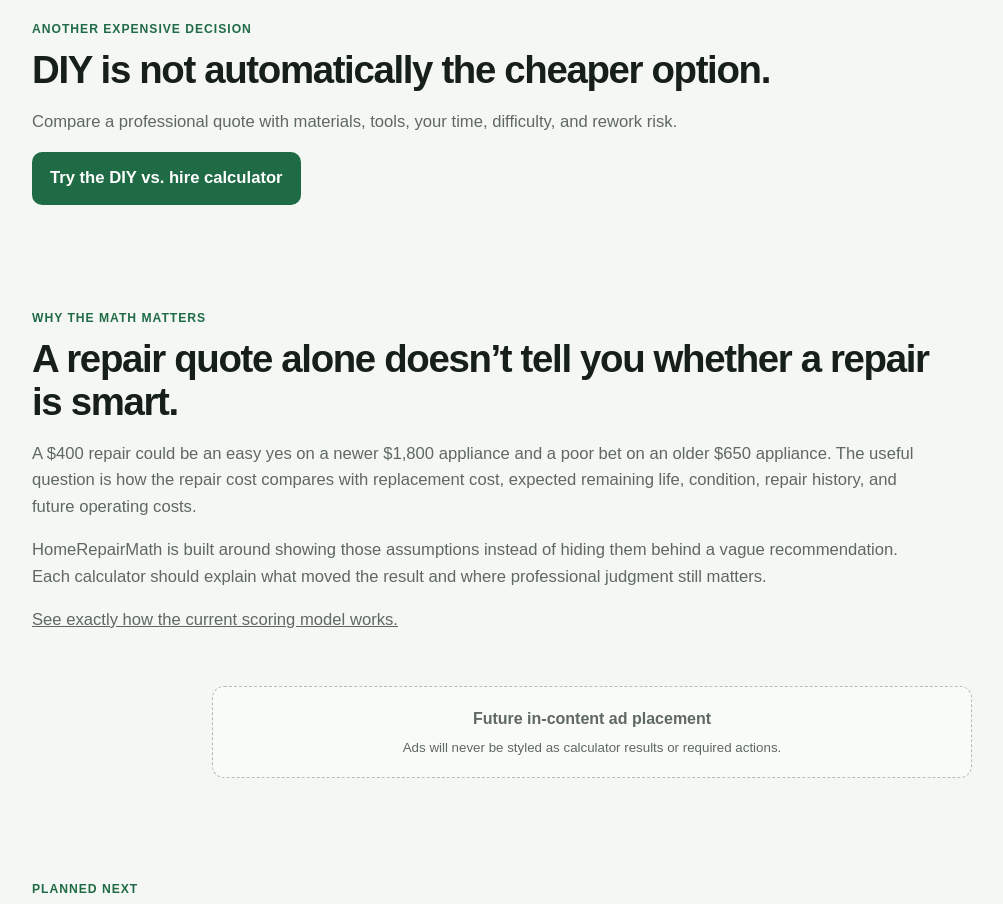
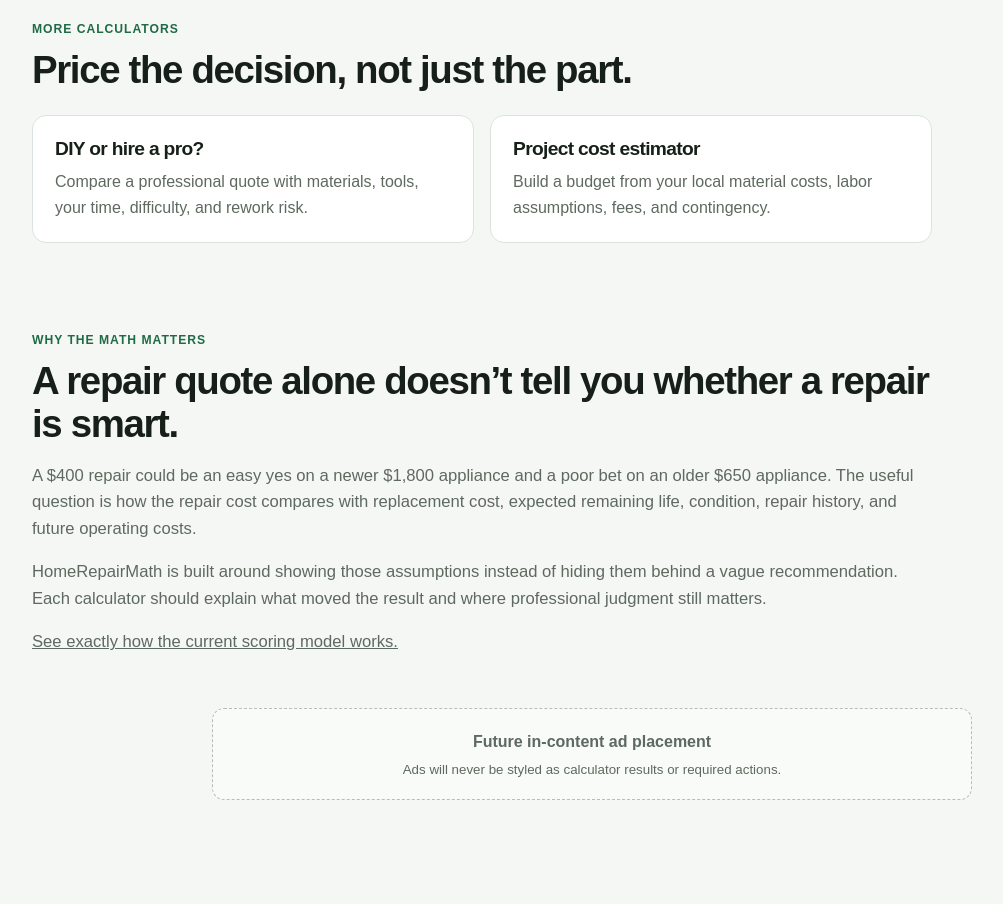
Before and after one commit to alexsulpizio-stack/HomeRepairMath, a Next.js app: page / in a window 1280 px wide. Shown: the part 2480-3384 px from the top of the page, without its empty margins (48-1051 px from the left). Built offline with nearby package versions, Linux system fonts and the light colour scheme.

Commit message:
Promote project cost estimator

```diff
--- a/app/page.tsx
+++ b/app/page.tsx
@@ -3,7 +3,6 @@
 import { applianceKeys, appliances } from "@/lib/appliances";
 
 const upcomingTools = [
-  ["Project cost estimator", "Build a transparent estimate from materials, labor, complexity, and contingency."],
   ["Appliance life estimator", "Estimate remaining useful life instead of relying on a single average lifespan."],
   ["Energy payback calculator", "See whether a more efficient replacement can actually repay its higher purchase price."],
 ];
@@ -24,9 +23,7 @@
         <div className="shell hero-inner">
           <p className="eyebrow">Free homeowner decision tools</p>
           <h1>Do the math before you spend money on a home repair.</h1>
-          <p className="hero-copy">
-            HomeRepairMath turns repair quotes, replacement costs, age, condition, and other practical inputs into clear decision guidance — with the assumptions shown.
-          </p>
+          <p className="hero-copy">HomeRepairMath turns repair quotes, replacement costs, age, condition, and other practical inputs into clear decision guidance — with the assumptions shown.</p>
           <a className="primary-link" href="#repair-or-replace">Try the calculator</a>
         </div>
       </section>
@@ -37,9 +34,7 @@
           <small>Reserved away from navigation and calculator controls.</small>
         </aside>
 
-        <div id="repair-or-replace">
-          <RepairReplaceCalculator />
-        </div>
+        <div id="repair-or-replace"><RepairReplaceCalculator /></div>
 
         <section className="content-section">
           <p className="eyebrow">Repair-or-replace guides</p>
@@ -55,21 +50,25 @@
         </section>
 
         <section className="content-section">
-          <p className="eyebrow">Another expensive decision</p>
-          <h2>DIY is not automatically the cheaper option.</h2>
-          <p>Compare a professional quote with materials, tools, your time, difficulty, and rework risk.</p>
-          <p><Link className="primary-link" href="/diy-or-hire">Try the DIY vs. hire calculator</Link></p>
+          <p className="eyebrow">More calculators</p>
+          <h2>Price the decision, not just the part.</h2>
+          <div className="link-grid">
+            <Link className="tool-card linked-card" href="/diy-or-hire">
+              <h3>DIY or hire a pro?</h3>
+              <p>Compare a professional quote with materials, tools, your time, difficulty, and rework risk.</p>
+            </Link>
+            <Link className="tool-card linked-card" href="/project-cost">
+              <h3>Project cost estimator</h3>
+              <p>Build a budget from your local material costs, labor assumptions, fees, and contingency.</p>
+            </Link>
+          </div>
         </section>
 
         <section className="content-section">
           <p className="eyebrow">Why the math matters</p>
           <h2>A repair quote alone doesn’t tell you whether a repair is smart.</h2>
-          <p>
-            A $400 repair could be an easy yes on a newer $1,800 appliance and a poor bet on an older $650 appliance. The useful question is how the repair cost compares with replacement cost, expected remaining life, condition, repair history, and future operating costs.
-          </p>
-          <p>
-            HomeRepairMath is built around showing those assumptions instead of hiding them behind a vague recommendation. Each calculator should explain what moved the result and where professional judgment still matters.
-          </p>
+          <p>A $400 repair could be an easy yes on a newer $1,800 appliance and a poor bet on an older $650 appliance. The useful question is how the repair cost compares with replacement cost, expected remaining life, condition, repair history, and future operating costs.</p>
+          <p>HomeRepairMath is built around showing those assumptions instead of hiding them behind a vague recommendation. Each calculator should explain what moved the result and where professional judgment still matters.</p>
           <p><Link href="/methodology">See exactly how the current scoring model works.</Link></p>
         </section>
 
@@ -80,22 +79,17 @@
 
         <section className="content-section">
           <p className="eyebrow">Planned next</p>
-          <h2>One toolkit for expensive homeowner decisions.</h2>
+          <h2>Keep expanding only where a tool adds real value.</h2>
           <div className="tool-grid">
             {upcomingTools.map(([title, copy]) => (
-              <article className="tool-card" key={title}>
-                <h3>{title}</h3>
-                <p>{copy}</p>
-              </article>
+              <article className="tool-card" key={title}><h3>{title}</h3><p>{copy}</p></article>
             ))}
           </div>
         </section>
 
         <section className="content-section methodology">
           <h2>Transparent by design</h2>
-          <p>
-            These calculators are planning tools, not guarantees. Actual repair life, local labor rates, safety requirements, permit rules, and hidden damage can change the economics. HomeRepairMath favors simple, inspectable formulas and clearly labels assumptions.
-          </p>
+          <p>These calculators are planning tools, not guarantees. Actual repair life, local labor rates, safety requirements, permit rules, and hidden damage can change the economics. HomeRepairMath favors simple, inspectable formulas and clearly labels assumptions.</p>
         </section>
       </div>
     </main>
```
